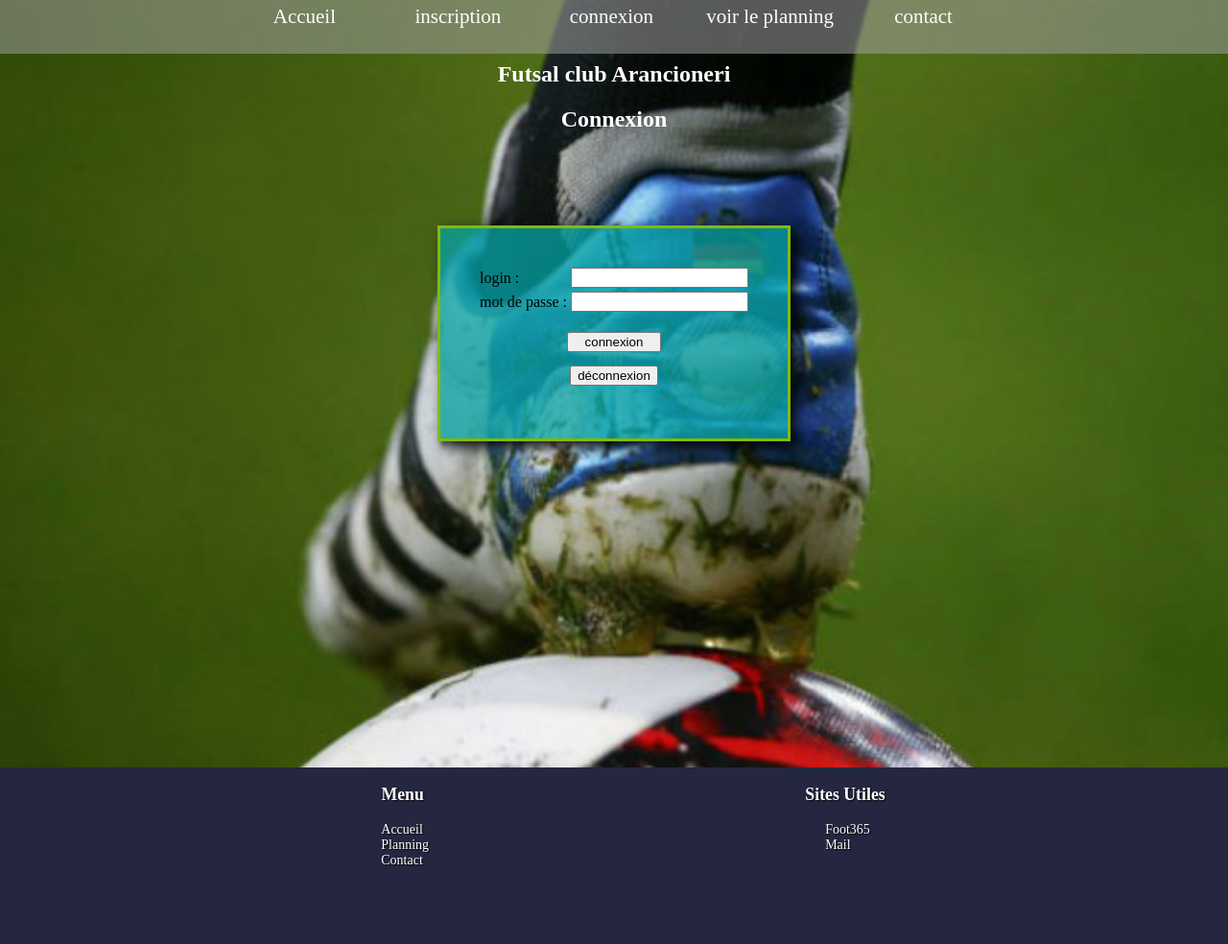
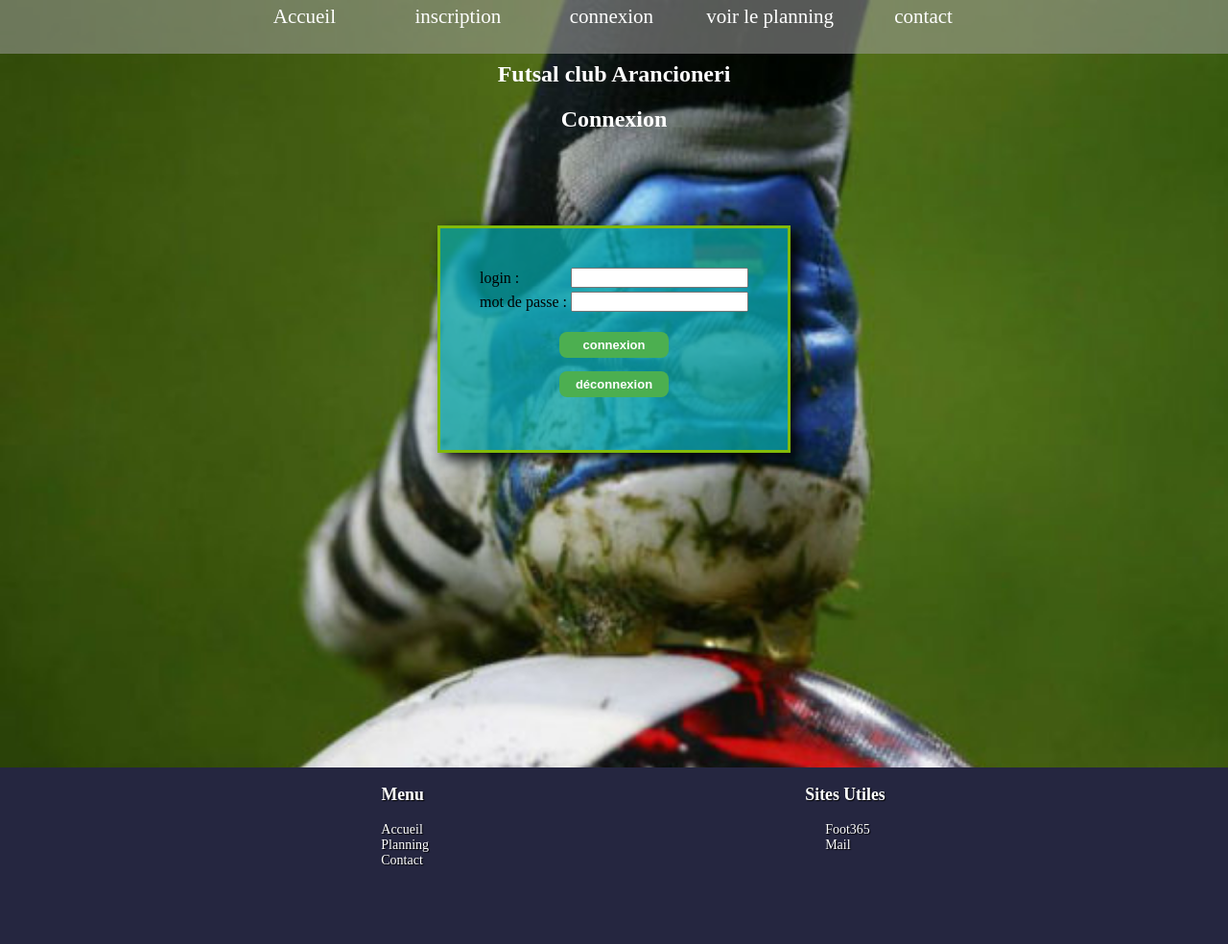
Before and after one commit to olivier-crozet/reservation-salles, a PHP site: page /connexion.php in a window 1280 px wide. Shown: the whole page at 96% size. Run offline with PHP 8.4, Linux system fonts and the light colour scheme.

Commit message:
RETOUCHE 2

```diff
--- a/css/connexion.css
+++ b/css/connexion.css
@@ -16,7 +16,48 @@ main
 	width: 34%;
     margin-bottom: 5%;
 }
-.tableconnexionprofil  {
+.envoi-connexion
+{
+    width: 40%;
+    border:none;
+    padding:6px 0 6px 0;
+    border-radius:8px;
+    background:#4caf50;
+    font:bold 13px Arial;
+    color:#fff;
+}
+.envoi-connexion:hover
+{
+       width: 40%;
+    border:none;
+    padding:6px 0 6px 0;
+    border-radius:8px;
+    background:#ff0000c2;
+    font:bold 13px Arial;
+    color:#fff;
+}
+.envoi-deconnexion
+{
+    width: 40%;
+      border:none;
+    padding:6px 0 6px 0;
+    border-radius:8px;
+    background:#4caf50;
+    font:bold 13px Arial;
+    color:#fff;
+}
+.envoi-deconnexion:hover
+{
+       width: 40%;
+    border:none;
+    padding:6px 0 6px 0;
+    border-radius:8px;
+    background:#ff0000c2;
+    font:bold 13px Arial;
+    color:#fff;
+}
+.tableconnexionprofil
+ {
     -webkit-animation-name: fadeInDown;
     animation-name: fadeInDown;
     -webkit-animation-duration: 1s;
--- a/css/planning.css
+++ b/css/planning.css
@@ -29,12 +29,16 @@ main
     overflow: overlay;
 }
 
-
+table
+{
+    border: solid 2px white;
+}
 
 tr
 {
     height: 60PX;
      border: solid white 2px;
+     background-color: #a7a7a7c2;
 }
 a
 {
```
Also changed, not shown: planning.php (+4 -4 lines).
